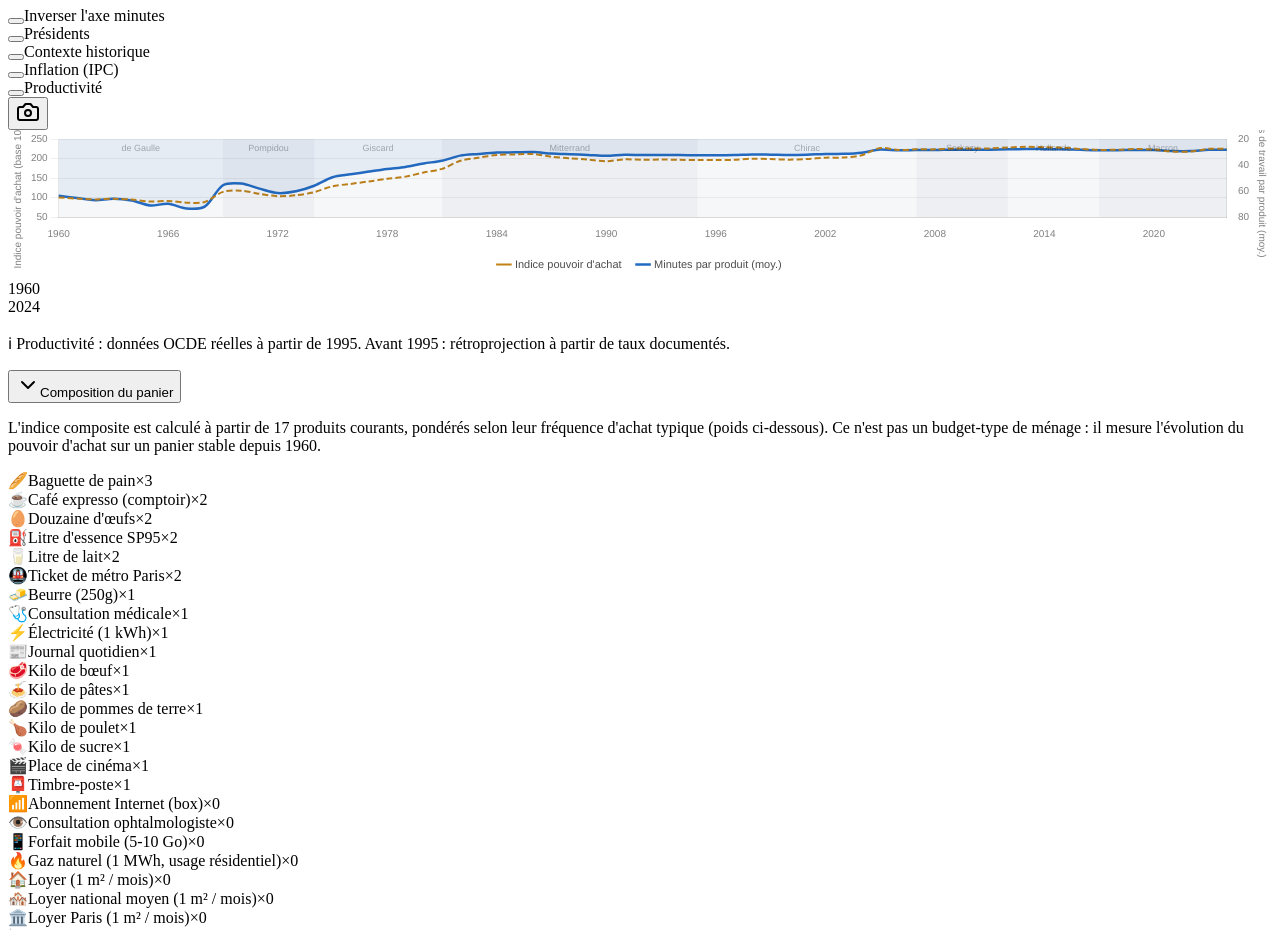
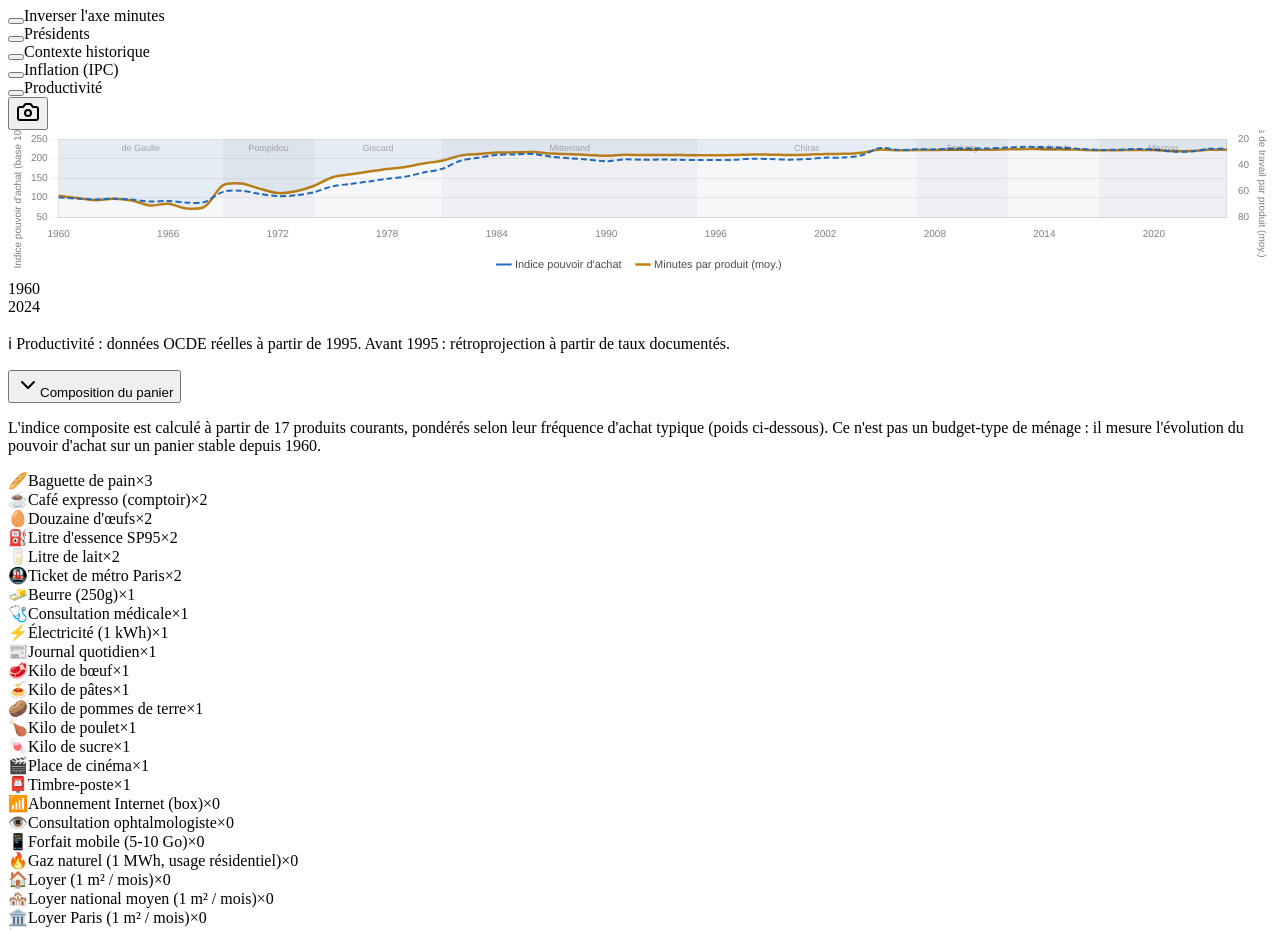
Before and after one commit to Ngopimas/enminutes, a React (Vite) app in the folder client/: page /#/ in a window 1280 px wide. Shown: the part 1800-2730 px from the top of the page. Built offline with nearby package versions, Linux system fonts and the light colour scheme.

Commit message:
fix: swap border colors for chart legend lines in PurchasingPowerIndex component

```diff
--- a/client/src/components/PurchasingPowerIndex.tsx
+++ b/client/src/components/PurchasingPowerIndex.tsx
@@ -258,7 +258,7 @@ export default function PurchasingPowerIndex() {
     {
       label: t("ppLegendIndex"),
       data: indexData,
-      borderColor: chartColor(1),
+      borderColor: chartColor(2),
       backgroundColor: "transparent",
       borderDash: [6, 3],
       tension: 0.3,
@@ -270,7 +270,7 @@ export default function PurchasingPowerIndex() {
     {
       label: t("ppLegendMinutes"),
       data: minutesData,
-      borderColor: chartColor(2),
+      borderColor: chartColor(1),
       backgroundColor: chartColorAlpha(2, 0.08),
       fill: true,
       tension: 0.3,
```
